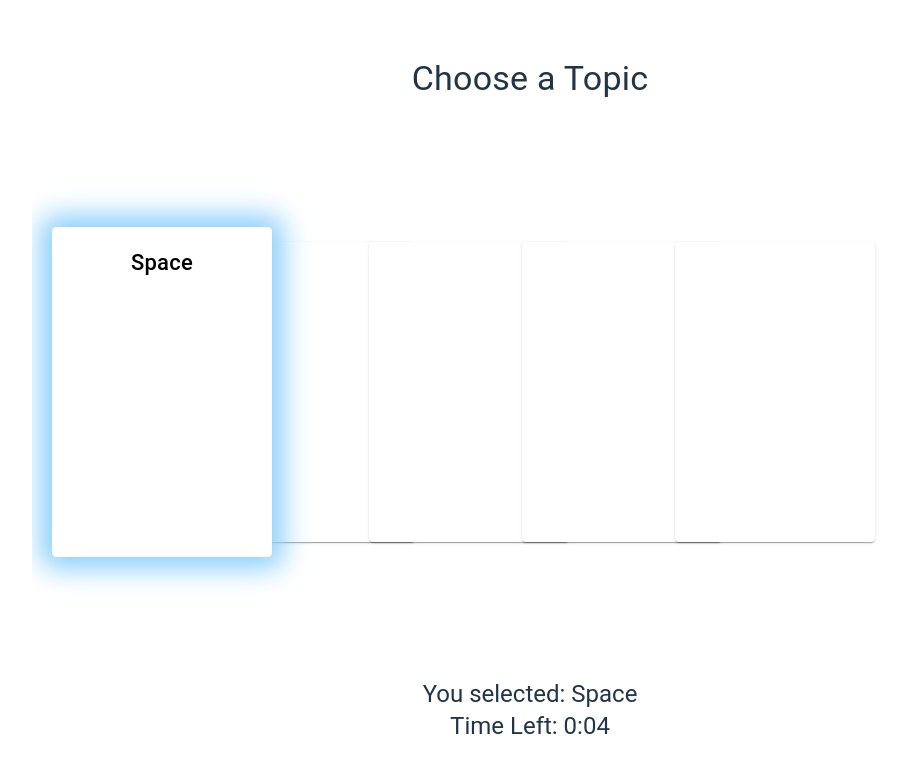
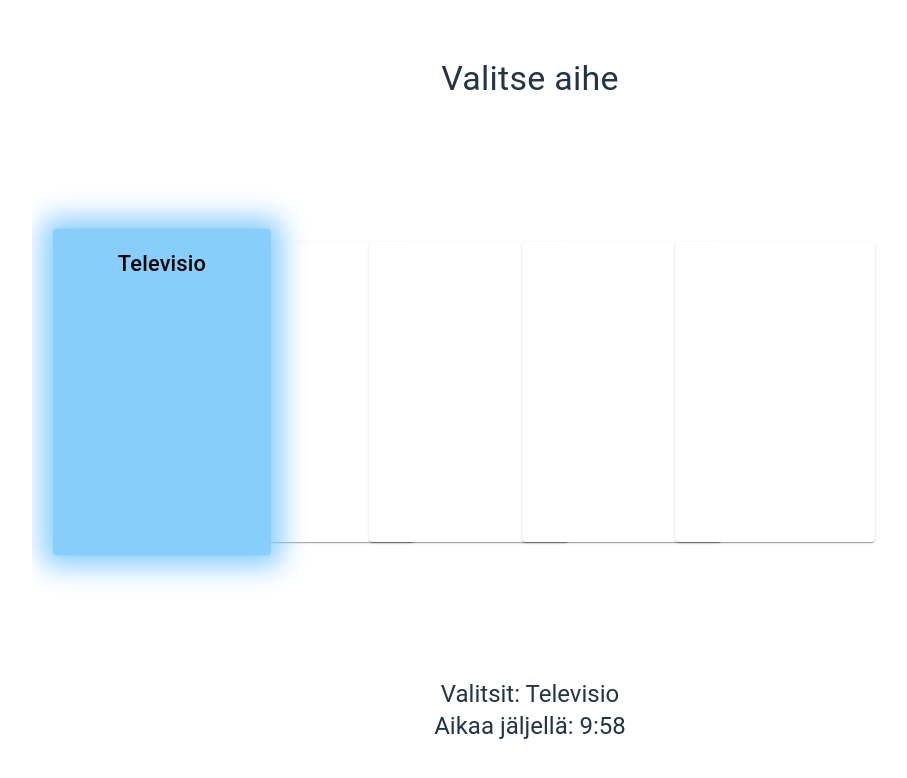
Before and after one commit to mobahug/CardGame, a React (Vite) app: page / in a window 1280 px wide. Both pictures are taken after a click on the element 272 px from the left and 423 px from the top of the page. Shown: the top 778 px of the page, without its empty margins (110-1017 px from the left). Built offline with nearby package versions, Linux system fonts and the light colour scheme.

Commit message:
added extra css plus finnish language

```diff
--- a/package.json
+++ b/package.json
@@ -1,5 +1,5 @@
 {
-  "homepage": "http://mobahug.github.io/CardGame",
+  "homepage": "https://mobahug.github.io/card-game",
   "name": "card-game",
   "private": true,
   "version": "0.0.0",
--- a/src/App.css
+++ b/src/App.css
@@ -52,7 +52,7 @@
   height: 300px;
   /* transition: box-shadow 0.5s ease, transform 0.9s ease; */
   position: relative; /* Relative positioning to contain the ripple */
-
+  transform-style: preserve-3d;
   transition: transform 0.5s ease, z-index 0.9s ease;
   transform: scale(1);
   z-index: 0;
@@ -60,6 +60,13 @@
 
 .topic-card:hover {
   transform: scale(1.09);
+  box-shadow: 0 0 25px 10px #87cefa;
+  background-color: #daebf6;
+}
+
+.topic-card:hover, .topic-card.topic-card-selected {
+  transform: scale(1.09);
+  z-index: 2;
   box-shadow: 0 0 25px 10px #87cefa;
 }
 
@@ -70,9 +77,9 @@
 }
 
 .topic-card.topic-card-selected {
-  transform: scale(1.1);
+  transform: scale(1.09);
   z-index: 1;
-  box-shadow: 0 0 25px 10px #87cefa; /* This is the blue glow effect */
+  box-shadow: 0 0 25px 10px #87cefa;
 }
 
 .card-glow {
--- a/src/App.jsx
+++ b/src/App.jsx
@@ -1,7 +1,8 @@
-import { useState } from "react";
+import { useState, useEffect } from "react";
 import { Card, CardContent, Typography, Container, Grid } from "@mui/material";
 import { useInterval } from "react-use";
 import "./App.css";
+import topicsData from "./topics_fi.json";
 
 const shuffleArray = (array) => {
   let shuffled = [...array];
@@ -16,22 +17,16 @@ function App() {
   // const initialTopics = ["Space", "Geography", "Art", "Music", "Travel"];
   const [selectedTopic, setSelectedTopic] = useState(null);
   const [timeLeft, setTimeLeft] = useState(0);
-  const [topics, setTopics] = useState([
-    "Space",
-    "Geography",
-    "Art",
-    "History",
-    "Science",
-  ]);
+  const [topics, setTopics] = useState([]);
 
   const handleCardClick = (topic) => {
     if (selectedTopic === topic) {
       setSelectedTopic(null); // Deselect the card if clicked again
-      const shuffledTopics = shuffleArray(topics);
-      setTopics(shuffledTopics);
+      const shuffledTopics = shuffleArray(topicsData.topics);
+      setTopics(shuffledTopics.slice(0, 5)); // take the first 5 from the shuffled list
     } else {
       setSelectedTopic(topic);
-      setTimeLeft(1 * 6); // 10 minutes in seconds
+      setTimeLeft(10 * 60); // 10 minutes in seconds
     }
   };
 
@@ -52,20 +47,20 @@ function App() {
     return `${minutes}:${seconds.toString().padStart(2, "0")}`;
   };
 
+  useEffect(() => {
+    const shuffledTopics = shuffleArray(topicsData.topics);
+    setTopics(shuffledTopics.slice(0, 5)); // take the first 5 from the shuffled list
+  }, []);
+
   return (
     <Container>
       <Typography variant="h4" gutterBottom>
-        Choose a Topic
+        Valitse aihe
       </Typography>
       <div className="container-cards">
         <Grid container spacing={3}>
           {topics.map((topic, index) => (
-            <Grid
-              item
-              xs={index === 4 ? 12 : 6} // For the last card on small screens, make it full width
-              md={2} // On bigger screens, all cards are 2 out of 12 columns
-              key={index}
-            >
+            <Grid item xs={index === 4 ? 12 : 6} md={2} key={index}>
               <Card
                 onClick={() => handleCardClick(topic)}
                 className={`topic-card ${
@@ -73,6 +68,12 @@ function App() {
                     ? "topic-card-selected"
                     : ""
                 }`}
+                sx={{
+                  backgroundColor:
+                    selectedTopic === topic && timeLeft > 0
+                      ? "#87cefa"
+                      : "white",
+                }}
               >
                 <CardContent
                   sx={{
@@ -92,10 +93,12 @@ function App() {
         </Grid>
       </div>
       {selectedTopic && timeLeft > 0 && (
-        <Typography variant="h5">You selected: {selectedTopic}</Typography>
-      )}
-      {timeLeft > 0 && (
-        <Typography variant="h5">Time Left: {formatTime(timeLeft)}</Typography>
+        <>
+          <Typography variant="h5">Valitsit: {selectedTopic}</Typography>
+          <Typography variant="h5">
+            Aikaa jäljellä: {formatTime(timeLeft)}
+          </Typography>
+        </>
       )}
     </Container>
   );
--- /dev/null
+++ b/src/topics_fi.json
@@ -0,0 +1,104 @@
+{
+  "topics": [
+    "Matkailu",
+    "Musiikki",
+    "Ruoka",
+    "Elokuvat",
+    "Teknologia",
+    "Kuntoilu",
+    "Kirjat",
+    "Taide",
+    "Avaruus",
+    "Historia",
+    "Eläimet",
+    "Ympäristö",
+    "Valokuvaus",
+    "Urheilu",
+    "Harrastukset",
+    "Koulutus",
+    "Terveys",
+    "Pelit",
+    "Tiede",
+    "Luonto",
+    "Muoti",
+    "Meditaatio",
+    "Ihmissuhteet",
+    "Vanhemmuus",
+    "Seikkailu",
+    "Henkisyys",
+    "Ura",
+    "Arkkitehtuuri",
+    "Festivaalit",
+    "Kielet",
+    "Huumori",
+    "Filosofia",
+    "Puutarhanhoito",
+    "Tee-se-itse",
+    "Psykologia",
+    "Julkkikset",
+    "Sosiaalinen media",
+    "Tähtitiede",
+    "Kokkaus",
+    "Runous",
+    "Teatteri",
+    "Televisio",
+    "Kirjallisuus",
+    "Kestävyys",
+    "Suunnittelu",
+    "Liiketoiminta",
+    "Politiikka",
+    "Innovaatio",
+    "Tanssi",
+    "Pyhäpäivät",
+    "Henkilökohtainen kasvu",
+    "Ostokset",
+    "Digitaalinen taide",
+    "Taikuus",
+    "Maalaus",
+    "Veistos",
+    "Jooga",
+    "Animaatio",
+    "Kaupunkiseikkailu",
+    "Kirjoittaminen",
+    "Käsityöt",
+    "Keräily",
+    "Tulevaisuuden trendit",
+    "Robotit",
+    "Kryptovaluutta",
+    "Vapaaehtoistyö",
+    "Unet",
+    "Rannat",
+    "Vuoret",
+    "Mytologia",
+    "Aikamatkailu",
+    "Jälkiruoat",
+    "Kulttuuriset perinteet",
+    "Klassikot",
+    "Virtuaalitodellisuus",
+    "Meemit",
+    "Viininmaistelu",
+    "Kahvikulttuurit",
+    "Podcastit",
+    "Lemmikit",
+    "Fantasiamaailmat",
+    "Automatkat",
+    "Matkat",
+    "Uusiutuva energia",
+    "Soittimet",
+    "Festivaalit",
+    "Stand-up-komiikka",
+    "Roolipelit",
+    "Start-upit",
+    "Digitaalinen nomadi",
+    "Rullalautailu",
+    "Vaellus",
+    "Retkeily",
+    "Vesiurheilu",
+    "Motivaatiopuhujat",
+    "Koomikot",
+    "Tähtitiede",
+    "Komeetat ja meteoriitit",
+    "Paleontologia",
+    "Minimalismi"
+  ]
+}
--- a/vite.config.js
+++ b/vite.config.js
@@ -4,5 +4,5 @@ import react from "@vitejs/plugin-react";
 // https://vitejs.dev/config/
 export default defineConfig({
   plugins: [react()],
-  base: "/CardGame/",
+  base: "/card-game/",
 });
```
Also changed, not shown: src/topics_en.json (added, +108 -0 lines).
